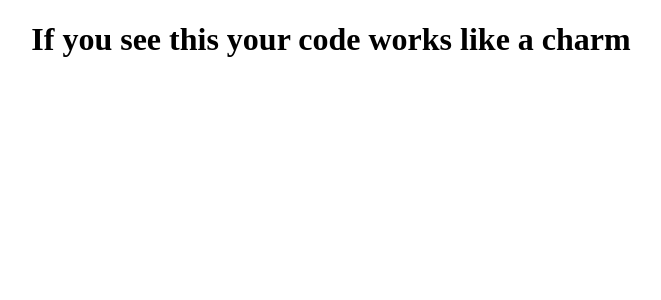
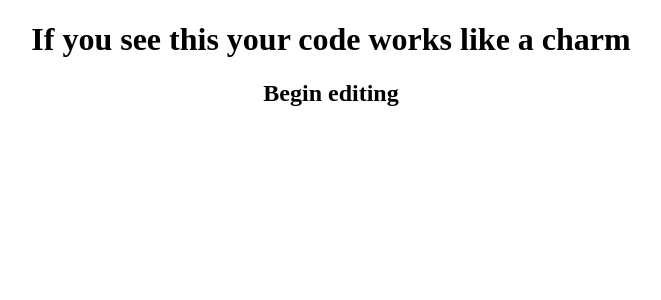
Before and after one commit to alfathmuqoddas/react-app-simple, a JavaScript app: page / in a window 1280 px wide. Shown: the top 300 px of the page, without its empty margins (309-970 px from the left). Built offline with nearby package versions, Linux system fonts and the light colour scheme; the HTML template or start-up script is replaced by a standard one.

Commit message:
adding codes

```diff
--- a/src/App.js
+++ b/src/App.js
@@ -4,8 +4,9 @@ function App() {
   return (
     <div className="App">
 		<h1>If you see this your code works like a charm</h1>
+		<h2>Begin editing</h2>
     </div>
   );
 }
 
-export default App;
+export default App
```
